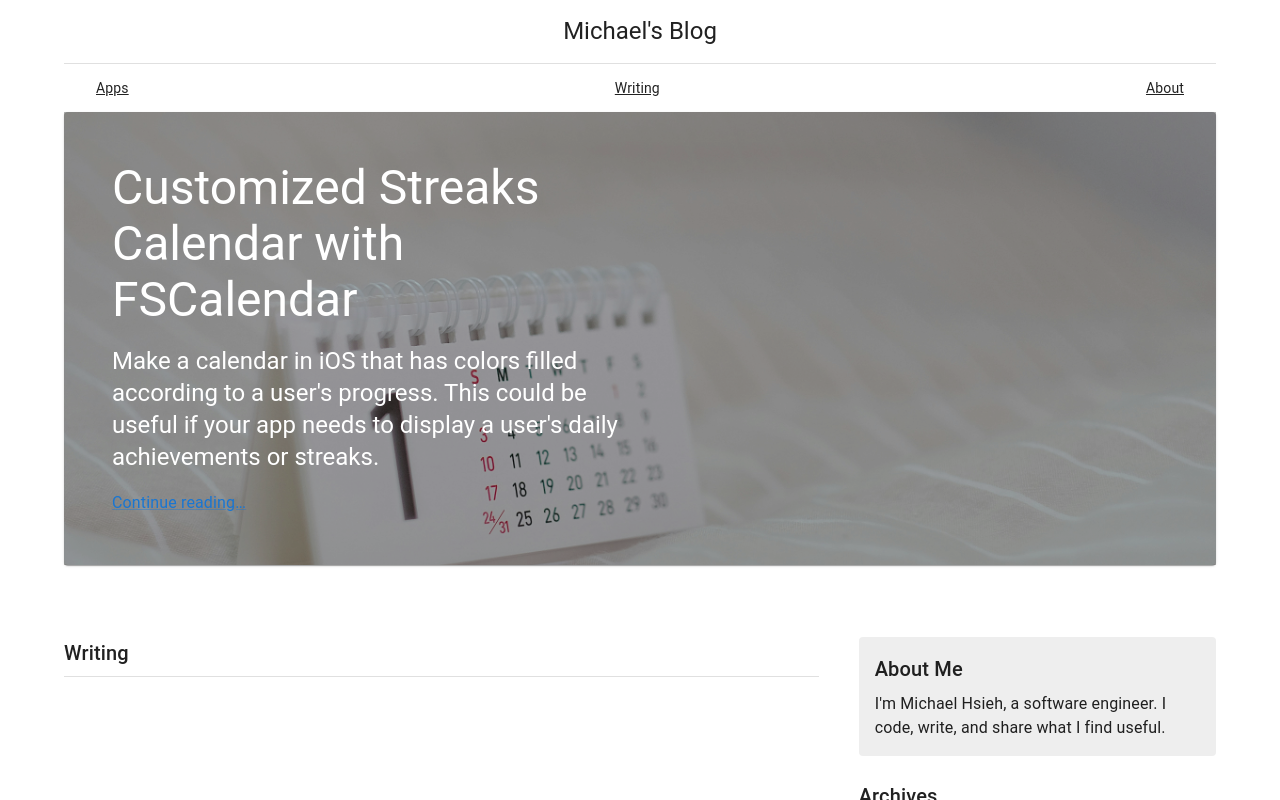
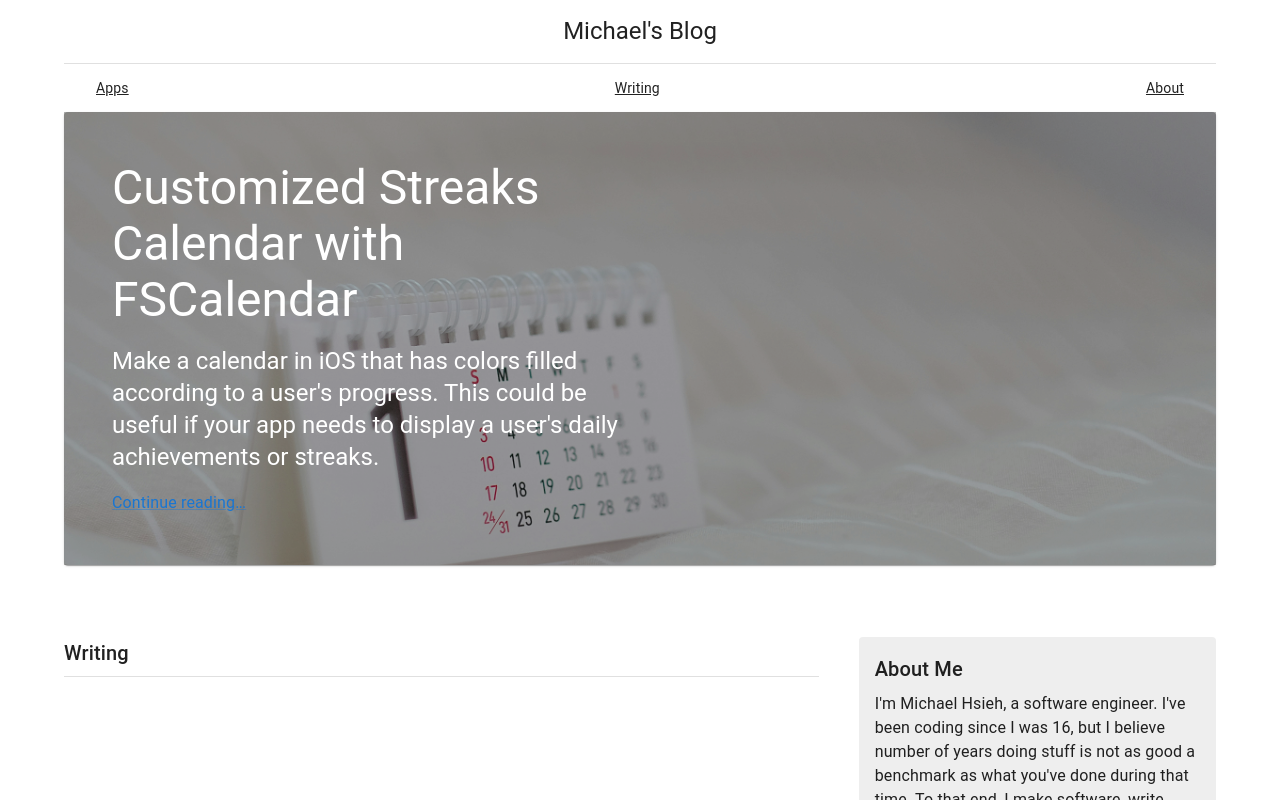
Before and after one commit to mdhsieh/mdhsieh.github.io, a React (Create React App) app: page / in a window 1280 px wide. Shown: the top 800 px of the page. Built offline with nearby package versions, Linux system fonts and the light colour scheme.

Commit message:
Expand on about section a little.

```diff
--- a/src/Blog.js
+++ b/src/Blog.js
@@ -61,7 +61,7 @@ fetch(post1)
 const sidebar = {
   title: 'About Me',
   description:
-    'I\'m Michael Hsieh, a software engineer. I code, write, and share what I find useful.',
+    'I\'m Michael Hsieh, a software engineer. I\'ve been coding since I was 16, but I believe number of years doing stuff is not as good a benchmark as what you\'ve done during that time. To that end, I make software, write articles, and share what I\'ve learned with other people who may need a little help in their journey like me. Thanks for stopping by my blog.',
   archives: [
     { title: 'February 2024', url: '#' },
   ],
```
